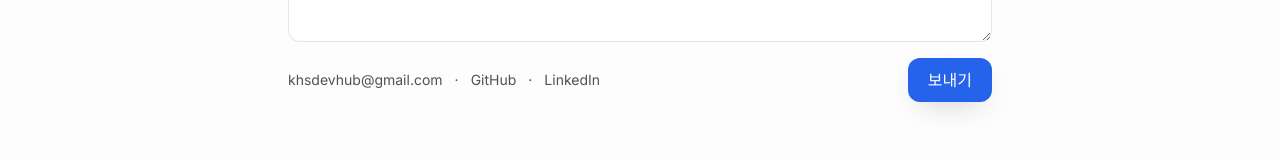
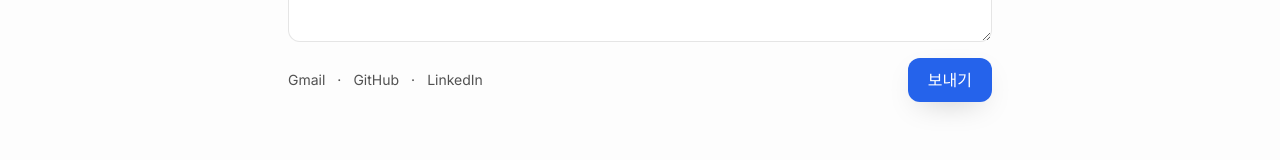
Before and after one commit to khsdevhub/khsdevhub.github.io, a plain HTML site: page index.html in a window 1280 px wide. Shown: the part 2590-2750 px from the top of the page. Drawn offline with nearby package versions, Linux system fonts and the light colour scheme.

Commit message:
Update index.html

```diff
--- a/index.html
+++ b/index.html
@@ -3,7 +3,7 @@
 <head>
   <meta charset="utf-8" />
   <meta name="viewport" content="width=device-width, initial-scale=1" />
-  <title>포트폴리오 | Khs DevHub</title>
+  <title>| Khs DevHub |</title>
   <meta name="description" content="신규 개발자를 위한 심플하고 세련된 Tailwind CSS 포트폴리오 템플릿" />
   <script src="https://cdn.tailwindcss.com"></script>
   <script>
@@ -238,7 +238,7 @@
           </div>
           <div class="flex items-center justify-between">
             <div class="flex items-center gap-3 text-sm text-neutral-600 dark:text-neutral-300">
-              <a href="mailto:khsdevhub@gmail.com" class="hover:underline">khsdevhub@gmail.com</a>
+              <a href="mailto:khsdevhub@gmail.com" class="hover:underline">Gmail</a>
               <span class="select-none">·</span>
               <a href="https://github.com/khsdevhub" target="_blank" rel="noreferrer" class="hover:underline">GitHub</a>
               <span class="select-none">·</span>
```
